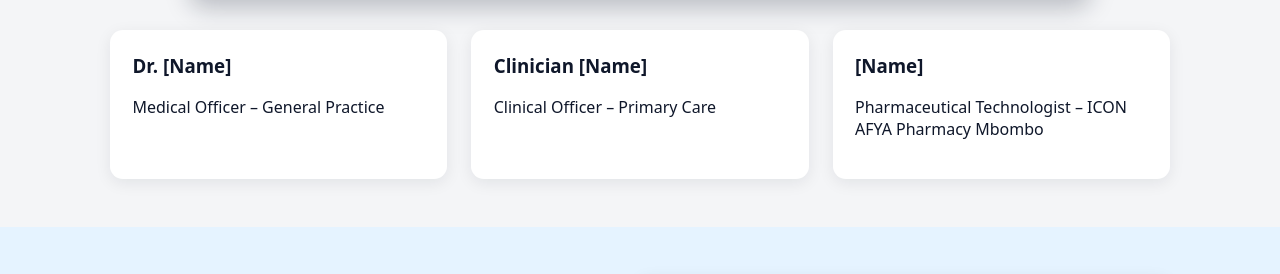
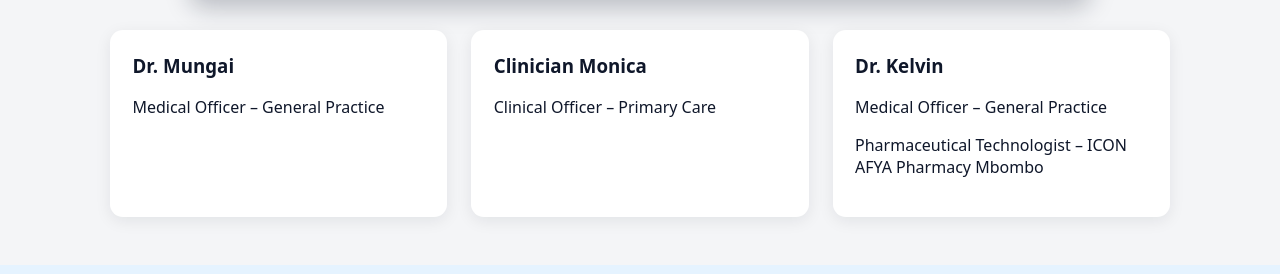
Before and after one commit to pimpnamedbrayo/icon-afya-website, a plain HTML site: page index.html in a window 1280 px wide. Shown: the part 3926-4200 px from the top of the page. Drawn offline with Linux system fonts and the light colour scheme.

Commit message:
Updated homepage text

```diff
--- a/index.html
+++ b/index.html
@@ -116,7 +116,7 @@
       </div>
 
       <div class="pharmacy-info">
-        <p><strong>We stock:</strong> antibiotics, painkillers, chronic medications, paediatric syrups, first-aid items and more.</p>
+        <p><strong>We stock:</strong> antibiotics, painkillers, chronic medications,  first-aid items and more.</p>
         <p><strong>Contact pharmacy directly:</strong> 0700 914 607 (Call / WhatsApp)</p>
       </div>
 
@@ -145,15 +145,16 @@
 
       <div class="grid">
         <div class="card">
-          <h3>Dr. [Name]</h3>
+          <h3>Dr. Mungai</h3>
           <p>Medical Officer – General Practice</p>
         </div>
         <div class="card">
-          <h3>Clinician [Name]</h3>
+          <h3>Clinician Monica</h3>
           <p>Clinical Officer – Primary Care</p>
         </div>
         <div class="card">
-          <h3>[Name]</h3>
+          <h3>Dr. Kelvin </h3>
+          <p>Medical Officer – General Practice</p>
           <p>Pharmaceutical Technologist – ICON AFYA Pharmacy Mbombo</p>
         </div>
       </div>
```
